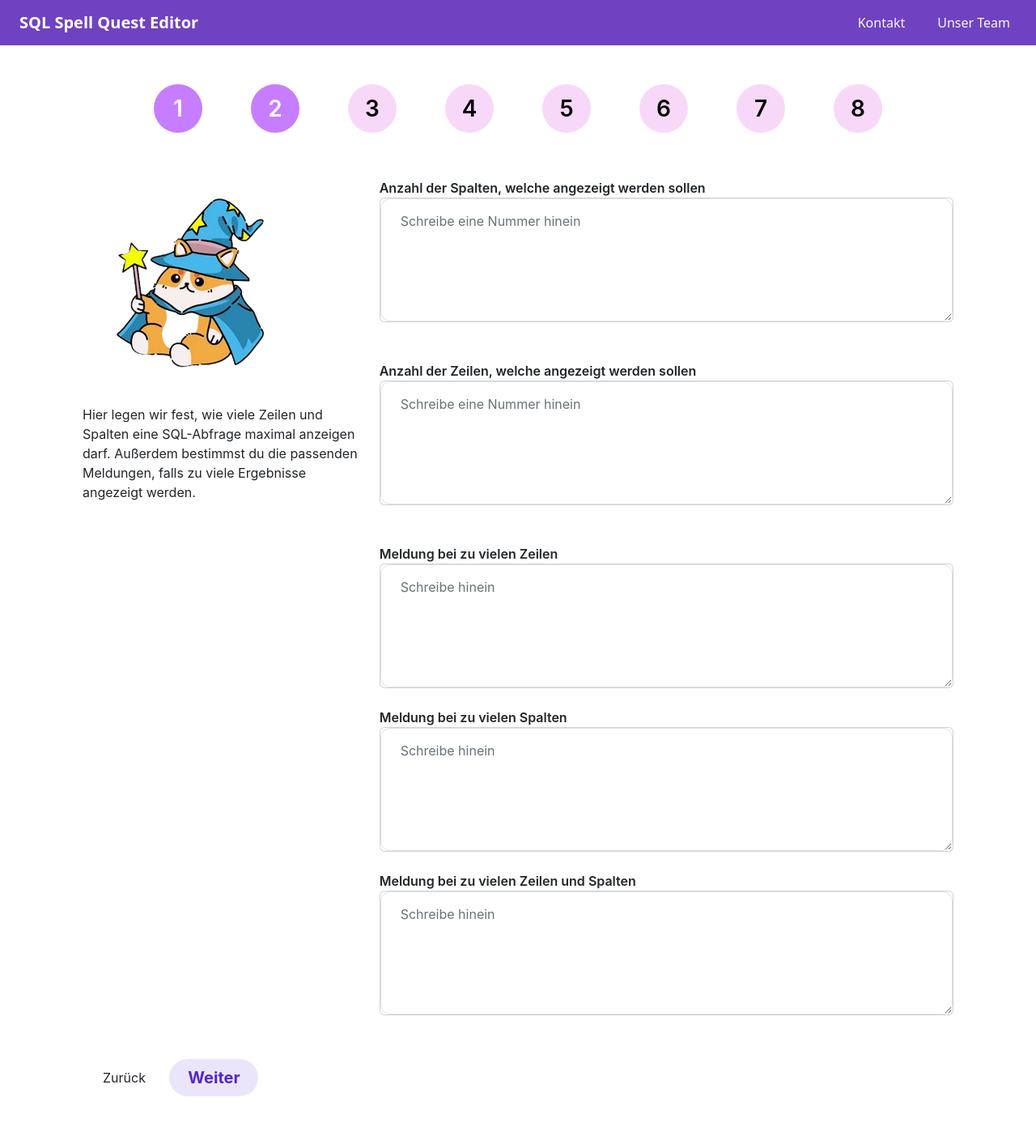
After one commit to Roni-Aba/SQLQuestEditor, a Django app: page /createLevel2/ in a window 1280 px wide. The commit adds this page. Shown: the whole page at 81% size. Run offline with Django 4.2, Linux system fonts and the light colour scheme.

Commit message:
add: createLevel2.css, createLevel2.html
update: views.py, urls.py, createlevel1.html

```diff
--- /dev/null
+++ b/backend/editor/static/editor/css/createLevel2.css
@@ -0,0 +1,54 @@
+.create-level-page {
+  min-height: calc(100vh - 56px);
+  background-color: #ffffff;
+}
+
+.create-level-page .container {
+  max-width: 1100px;
+}
+
+.create-level-page .row {
+  margin-top: 56px;
+}
+
+.create-level-page section .chatbot,
+.create-level-page form .chatbot {
+  margin-bottom: 18px;
+}
+
+.create-level-page section .chatbot {
+  margin-top: 24px;
+}
+
+.create-level-page .form-control {
+  min-height: 58px;
+  border: 1px solid var(--create-level-border);
+  border-radius: 12px;
+  padding: 15px 24px;
+  color: var(--create-level-text);
+  font-size: 16px;
+}
+
+.create-level-page .form-control::placeholder {
+  color: var(--create-level-muted);
+  opacity: 1;
+}
+
+.create-level-page .form-control:focus {
+  border-color: var(--create-level-primary);
+  box-shadow: 0 0 0 3px rgba(82, 39, 204, 0.12);
+}
+
+.create-level-submit-button {
+  border: 0;
+  background-color: var(--create-level-primary-light);
+  color: var(--create-level-primary);
+  font-weight: 700;
+  padding: 8px 22px;
+  min-width: 110px;
+}
+
+.create-level-submit-button:hover {
+  background-color: var(--create-level-primary-light-hover);
+  color: var(--create-level-primary);
+}
--- a/backend/editor/templates/editor/createLevel1.html
+++ b/backend/editor/templates/editor/createLevel1.html
@@ -119,9 +119,9 @@ Level erstellen | SQL Spell Quest Editor
         Zurück
       </a>
 
-      <button type="submit" class="create-level1-button">
+     <a class="create-level1-button" href="{% url 'create_level2' %}">
         Weiter
-      </button>
+      </a>
     </section>
     </form>
   </div>
--- /dev/null
+++ b/backend/editor/templates/editor/createLevel2.html
@@ -0,0 +1,83 @@
+{% extends "editor/base.html" %}
+{% load static %}
+
+{% block title %}
+Level erstellen | SQL Spell Quest Editor
+{% endblock %}
+
+{% block additional_css %}
+<link rel="stylesheet" href="{% static 'editor/css/createLevelShared.css' %}">
+<link rel="stylesheet" href="{% static 'editor/css/createLevel2.css' %}">
+<link rel="stylesheet" href="{% static 'editor/components/statusBar/statusBar.css' %}">
+
+{% endblock %}
+
+{% block content %}
+
+<main class="create-level-page py-5">
+    <div class="container">
+
+        {% include "editor/components/statusbar/statusbar.html" with steps=steps %}
+
+        <form
+            class="create-level2-content"
+            action="{% url 'create_level2' %}"
+            method="post"
+        >
+            {% csrf_token %}
+
+            <div class="row align-items-start create-level2-form-row">
+
+                <aside class="col-12 col-md-4 create-level2-helper" aria-label="Hilfetext von Cosmo">
+                    <img
+                        src="{% static 'editor/img/cat1.png' %}"
+                        alt="Cosmo Wizard"
+                        class="create-level2-cosmo"
+                    >
+
+                    <p>
+                        Hier legen wir fest, wie viele Zeilen und Spalten eine SQL-Abfrage
+                        maximal anzeigen darf. Außerdem bestimmst du die passenden Meldungen,
+                        falls zu viele Ergebnisse angezeigt werden.
+                    </p>
+                </aside>
+
+                <section class="col-12 col-md-8 create-level2-fields" aria-label="SQL-Anzeigebegrenzung">
+
+                    <div class="mb-5">
+                        {% include "editor/components/chatbox/chatbox.html" with title="Anzahl der Spalten, welche angezeigt werden sollen" input_id="max_columns" input_name="max_columns" placeholder_text="Schreibe eine Nummer hinein" game_wizard_input=saved_level.maxColumns is_editable=True %}
+                    </div>
+
+                    <div class="mb-5">
+                        {% include "editor/components/chatbox/chatbox.html" with title="Anzahl der Zeilen, welche angezeigt werden sollen" input_id="max_rows" input_name="max_rows" placeholder_text="Schreibe eine Nummer hinein" game_wizard_input=saved_level.maxRows is_editable=True %}
+                    </div>
+
+                    <div class="mb-4">
+                        {% include "editor/components/chatbox/chatbox.html" with title="Meldung bei zu vielen Zeilen" input_id="too_many_rows_message" input_name="too_many_rows_message" placeholder_text="Schreibe hinein" game_wizard_input=saved_level.tooManyRowsMessage is_editable=True %}
+                    </div>
+
+                    <div class="mb-4">
+                        {% include "editor/components/chatbox/chatbox.html" with title="Meldung bei zu vielen Spalten" input_id="too_many_columns_message" input_name="too_many_columns_message" placeholder_text="Schreibe hinein" game_wizard_input=saved_level.tooManyColumnsMessage is_editable=True %}
+                    </div>
+
+                    <div class="mb-5">
+                        {% include "editor/components/chatbox/chatbox.html" with title="Meldung bei zu vielen Zeilen und Spalten" input_id="too_many_rows_columns_message" input_name="too_many_rows_columns_message" placeholder_text="Schreibe hinein" game_wizard_input=saved_level.tooManyRowsColumnsMessage is_editable=True %}
+                    </div>
+
+                </section>
+            </div>
+
+            <section class="create-level2-navigation" aria-label="Seitennavigation">
+                {% url 'create_level1' as create_level1_url %}
+                {% include "editor/components/button/button.html" with title="Zurück" href=create_level1_url %}
+
+                <button type="submit" class="btn btn-lg rounded-pill create-level-submit-button">
+                    Weiter
+                </button>
+            </section>
+        </form>
+
+    </div>
+</main>
+
+{% endblock %}
--- a/backend/editor/urls.py
+++ b/backend/editor/urls.py
@@ -8,4 +8,6 @@ urlpatterns = [
     path("components/", views.component_test_view, name="component_test"),
     path("createLevel/", views.create_level, name="create_level"),
     path("auswahl/", views.auswahl_view, name="auswahl_view"),
-    path("createLevel1/", views.create_level1_view, name="create_level1"),]
+    path("createLevel1/", views.create_level1_view, name="create_level1"),
+    path("createLevel2/", views.create_level2_view, name="create_level2"),
+]
--- a/backend/editor/views.py
+++ b/backend/editor/views.py
@@ -108,16 +108,12 @@ def create_level1_view(request):
         {"number": 7, "active": False},
         {"number": 8, "active": False},
     ]
-
     if request.method == "POST":
         level_id = request.POST.get("level_name", "").strip()
         start_dialog = request.POST.get("level_greeting", "").strip()
-
         saved_level = request.session.get("new_level", {})
         level_picture_name = saved_level.get("levelPicture", "")
-
         uploaded_picture = request.FILES.get("levelPicture")
-
         if uploaded_picture:
             upload_dir = (
                 Path(settings.BASE_DIR)
@@ -127,30 +123,61 @@ def create_level1_view(request):
                 / "img"
                 / "levels"
             )
-
             upload_dir.mkdir(parents=True, exist_ok=True)
-
             storage = FileSystemStorage(location=upload_dir)
             level_picture_name = storage.save(uploaded_picture.name, uploaded_picture)
-
         saved_level["id"] = level_id
         saved_level["levelPicture"] = level_picture_name
         saved_level["startDialog"] = start_dialog
-
         request.session["new_level"] = saved_level
         request.session.modified = True
-
+        return redirect("auswahl_view")
+    saved_level = request.session.get("new_level", {})
+    debug_json = json.dumps(
+        saved_level,
+        ensure_ascii=False,
+        indent=2
+    )
+    return render(request, "editor/createLevel1.html", {
+        "steps": steps,
+        "saved_level": saved_level,
+        "debug_json": debug_json,
+    })
+def create_level2_view(request):
+    steps = [
+        {"number": 1, "active": True},
+        {"number": 2, "active": True},
+        {"number": 3, "active": False},
+        {"number": 4, "active": False},
+        {"number": 5, "active": False},
+        {"number": 6, "active": False},
+        {"number": 7, "active": False},
+        {"number": 8, "active": False},
+    ]
+    if request.method == "POST":
+        max_columns = request.POST.get("max_columns", "").strip()
+        max_rows = request.POST.get("max_rows", "").strip()
+        too_many_rows_message = request.POST.get("too_many_rows_message", "").strip()
+        too_many_columns_message = request.POST.get("too_many_columns_message", "").strip()
+        too_many_rows_columns_message = request.POST.get("too_many_rows_columns_message", "").strip()
+        saved_level = request.session.get("new_level", {})
+        saved_level["maxColumns"] = max_columns
+        saved_level["maxRows"] = max_rows
+        saved_level["tooManyRowsMessage"] = too_many_rows_message
+        saved_level["tooManyColumnsMessage"] = too_many_columns_message
+        saved_level["tooManyRowsColumnsMessage"] = too_many_rows_columns_message
+        request.session["new_level"] = saved_level
+        request.session.modified = True
         return redirect("auswahl_view")
 
     saved_level = request.session.get("new_level", {})
-
     debug_json = json.dumps(
         saved_level,
         ensure_ascii=False,
         indent=2
     )
 
-    return render(request, "editor/createLevel1.html", {
+    return render(request, "editor/createLevel2.html", {
         "steps": steps,
         "saved_level": saved_level,
         "debug_json": debug_json,
```
